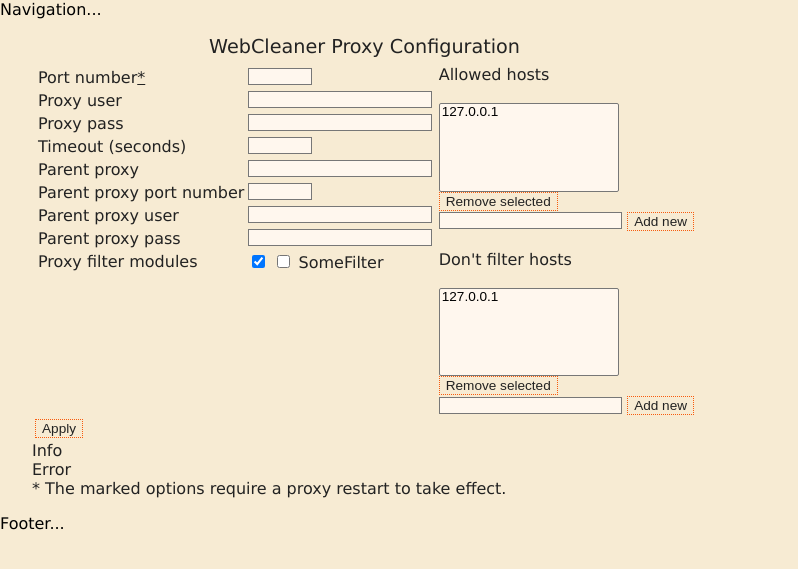
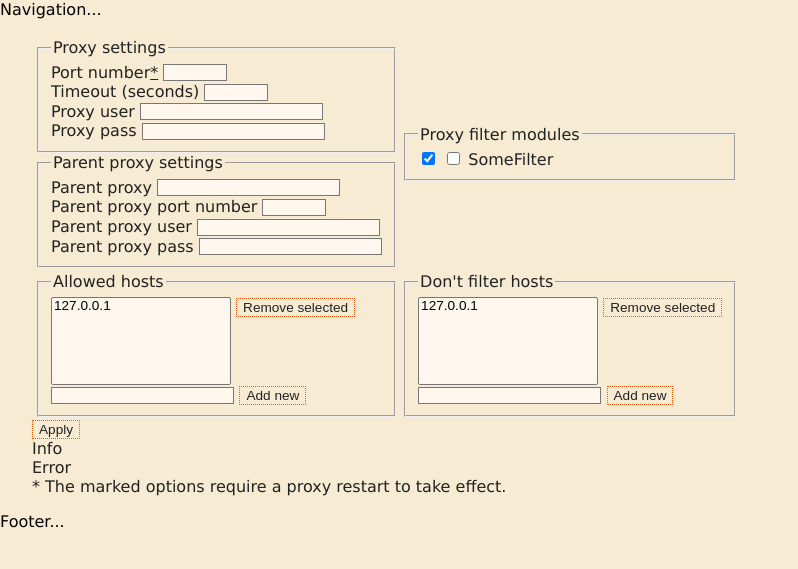
Before and after one commit to HomeRad/TorCleaner, a Python web app: template templates/classic/config.html in a window 1280 px wide. Shown: the top 569 px of the page, without its empty margins (0-798 px from the left). Run offline with Jinja, Linux system fonts and the light colour scheme; the template is opened without the code that fills it, so the values that code supplies are empty.

Commit message:
accessibility improvements
git-svn-id: https://webcleaner.svn.sourceforge.net/svnroot/webcleaner/trunk/webcleaner2@1711 e058641e-7c0d-0410-ba67-d7ca6cf85b4a

```diff
--- a/templates/classic/blocked.html
+++ b/templates/classic/blocked.html
@@ -1,4 +1,6 @@
 <!DOCTYPE HTML PUBLIC "-//W3C//DTD HTML 4.01 Transitional//EN" "http://www.w3.org/TR/html4/loose.dtd">
 <html lang="en" tal:attributes="lang lang">
-<head><title tal:content="title">Blocked by WebCleaner</title></head>
+<head>
+<meta http-equiv="Content-Type" content="text/html; charset=ISO-8859-1">
+<title tal:content="title">Blocked by WebCleaner</title></head>
 <body bgcolor="#ffffff"></body></html>
--- a/templates/classic/config.html
+++ b/templates/classic/config.html
@@ -1,7 +1,8 @@
 <!DOCTYPE HTML PUBLIC "-//W3C//DTD HTML 4.01 Transitional//EN" "http://www.w3.org/TR/html4/loose.dtd">
 <html lang="en" tal:attributes="lang lang">
 <head>
-<link href="wc.css" type="text/css" rel="Stylesheet">
+<meta http-equiv="Content-Type" content="text/html; charset=ISO-8859-1">
+<link href="wc.css" type="text/css" rel="stylesheet">
 <link href="/" rel="home" title="Home">
 <title tal:content="title">WebCleaner Proxy Configuration</title>
 </head>
@@ -12,118 +13,101 @@
 
 <div class="content" id="main">
 <form action="config.html" method="POST">
+
 <table>
 <tr>
-<td colspan="2">
-<caption><big><span tal:replace="title">WebCleaner Proxy Configuration</span>
-</big><caption>
+<td>
+<fieldset>
+<legend tal:content="t_proxy_settings">Proxy settings</legend>
+<label for="port" tal:content="t_port" tal:attributes="title tt_port"
+ >Port number</label><a href="#restart">*</a>
+<input class="number" type="text" name="port" id="port" maxlength="5"
+ tal:attributes="value string:${config/port}">
+<br>
+<label for="timeout" tal:content="t_timeout"
+ tal:attributes="title tt_timeout">Timeout (seconds)</label>
+<input class="number" type="text" name="timeout" id="timeout" value=""
+ maxlength="5" tal:attributes="value string:${config/timeout}">
+<br>
+<label for="proxyuser" tal:content="t_proxyuser"
+ tal:attributes="title tt_proxyuser">Proxy user</label>
+<input class="text" type="text" name="proxyuser" id="proxyuser"
+ tal:attributes="value config/proxyuser">
+<br>
+<label for="proxypass" tal:content="t_proxypass"
+ tal:attributes="title tt_proxypass">Proxy pass</label>
+<input class="text" type="password" name="proxypass" id="proxypass" value="">
+</fieldset>
+
+<fieldset>
+<legend tal:content="t_parentproxy_settings">Parent proxy settings</legend>
+<label for="parentproxy" tal:content="t_parentproxy">Parent proxy</label>
+<input class="text" type="text" name="parentproxy" id="parentproxy"
+ tal:attributes="value config/parentproxy">
+<br>
+<label for="parentproxyport" tal:content="t_parentproxyport"
+ tal:attributes="title tt_parentproxyport">Parent proxy port number</label>
+<input class="number" type="text" name="parentproxyport" id="parentproxyport"
+ maxlength="5" tal:attributes="value string:${config/parentproxyport}">
+<br>
+<label for="parentproxyuser" tal:content="t_parentproxyuser"
+ tal:attributes="title tt_parentproxyuser">Parent proxy user</label>
+<input class="text" type="text" name="parentproxyuser" id="parentproxyuser"
+ tal:attributes="value config/parentproxyuser">
+<br>
+<label for="parentproxypass" tal:content="t_parentproxypass"
+ tal:attributes="title tt_parentproxypass">Parent proxy pass</label>
+<input class="text" type="password" name="parentproxypass"
+ id="parentproxypass" value="">
+</fieldset>
 </td>
-</tr>
-<tr valign="top">
-<td><table>
-<tr valign="top">
-<td><span tal:replace="port">Port number</span><a href="#restart">*</a></td>
 <td>
-  <input class="number" type="text" name="port" maxlength="5"
-   tal:attributes="value config/strport">
-</td>
-</tr>
-<tr valign="top">
-<td><span tal:replace="proxyuser">Proxy user</span></td>
-<td>
-  <input class="text" type="text" name="proxyuser"
-   tal:attributes="value config/proxyuser">
-</td>
-</tr>
-<tr valign="top">
-<td><span tal:replace="proxypass">Proxy pass</span></td>
-<td>
-  <input class="text" type="password" name="proxypass" value="">
-</td>
-</tr>
-<tr valign="top">
-<td><span tal:replace="timeout">Timeout (seconds)</span></td>
-<td>
-  <input class="number" type="text" name="timeout" value="" maxlength="5"
-   tal:attributes="value config/strtimeout">
-</td>
-</tr>
-<tr valign="top">
-<td><span tal:replace="parentproxy">Parent proxy</span></td>
-<td>
-  <input class="text" type="text" name="parentproxy"
-   tal:attributes="value config/parentproxy">
-</td>
-</tr>
-<tr valign="top">
-<td><span tal:replace="parentproxyport">Parent proxy port number</span></td>
-<td>
-  <input class="number" type="text" name="parentproxyport" maxlength="5"
-   tal:attributes="value config/strparentproxyport">
-</td>
-</tr>
-<tr valign="top">
-<td><span tal:replace="parentproxyuser">Parent proxy user</span></td>
-<td>
-  <input class="text" type="text" name="parentproxyuser"
-   tal:attributes="value config/parentproxyuser">
-</td>
-</tr>
-<tr valign="top">
-<td><span tal:replace="parentproxypass">Parent proxy pass</span></td>
-<td>
-  <input class="text" type="password" name="parentproxypass" value="">
-</td>
-</tr>
-<tr valign="top">
-<td><span tal:replace="proxyfiltermodules">Proxy filter modules</span></td>
-<td>
+<fieldset>
+<legend tal:content="t_proxyfiltermodules">Proxy filter modules</legend>
 <div tal:repeat="module filtermodules">
   <input tal:condition="config/filterdict/?module" type="checkbox" checked tal:attributes="value module;name string:filter${module}">
   <input tal:condition="not:config/filterdict/?module" type="checkbox" tal:attributes="value module;name string:filter${module}">
   <span tal:replace="module">SomeFilter</span>
 </div>
+</fieldset>
 </td>
-</table></td>
+</tr>
+<tr>
 <td>
-<div tal:replace="allowedhosts">Allowed hosts</div>
-<br>
-<select name="allowedhosts" multiple size="5">
+<fieldset>
+<legend tal:content="t_allowedhosts">Allowed hosts</legend>
+<select name="allowedhosts" id="allowedhosts" multiple size="5">
 <option tal:repeat="host config/allowedhostlist" tal:attributes="value host">
 <span tal:replace="host">127.0.0.1</span>
 </option>
 </select>
-<br>
 <input type="submit" name="delallowed" value="Remove selected" class="submit"
- tal:attributes="value remove">
+ tal:attributes="value t_remove">
 <br>
 <input class="text" type="text" name="newallowed" value="">
 <input type="submit" name="addallowed" value="Add new" class="submit"
- tal:attributes="value add">
-<br><br>
-
-<div tal:replace="nofilterhosts">Don't filter hosts</div>
-<br>
-<select name="nofilterhosts" size="5" multiple>
+ tal:attributes="value t_add">
+</fieldset>
+</td>
+<td>
+<fieldset>
+<legend tal:content="t_nofilterhosts">Don't filter hosts</legend>
+<select name="nofilterhosts" id="nofilterhosts" size="5" multiple>
 <option tal:repeat="host config/nofilterhostlist" tal:attributes="value host"
- tal:content="host">127.0.0.1</option>
+ tal:content="t_host">127.0.0.1</option>
 </select>
-<br>
 <input type="submit" name="delnofilter" value="Remove selected" class="submit"
- tal:attributes="value remove">
+ tal:attributes="value t_remove">
 <br>
 <input class="text" type="text" name="newnofilter" value="">
 <input type="submit" name="addnofilter" value="Add new" class="submit"
- tal:attributes="value add">
-</td>
-</tr>
-<tr>
-<td colspan="2">
-<input type="submit" value="Apply" class="submit"
- tal:attributes="value configapply">
+ tal:attributes="value t_add">
+</fieldset>
 </td>
 </tr>
 </table>
+<input type="submit" value="Apply" class="submit"
+ tal:attributes="value t_configapply">
 </form>
 
 <div tal:repeat="item info">
--- a/templates/classic/error.html
+++ b/templates/classic/error.html
@@ -1,6 +1,7 @@
 <!DOCTYPE HTML PUBLIC "-//W3C//DTD HTML 4.01 Transitional//EN" "http://www.w3.org/TR/html4/loose.dtd">
 <html lang="en" tal:attributes="lang lang">
 <head>
+<meta http-equiv="Content-Type" content="text/html; charset=ISO-8859-1">
 <title tal:content="title">WebCleaner Error</title>
 </head>
 <body bgcolor="#ffffff">
--- a/templates/classic/filterconfig.html
+++ b/templates/classic/filterconfig.html
@@ -1,6 +1,7 @@
 <!DOCTYPE HTML PUBLIC "-//W3C//DTD HTML 4.01 Transitional//EN" "http://www.w3.org/TR/html4/loose.dtd">
 <html lang="en" tal:attributes="lang lang">
 <head>
+<meta http-equiv="Content-Type" content="text/html; charset=ISO-8859-1">
 <link href="wc.css" type="text/css" rel="Stylesheet">
 <title tal:content="t_title">WebCleaner Filter Configuration</title>
 </head>
--- a/templates/classic/index.html
+++ b/templates/classic/index.html
@@ -1,6 +1,7 @@
 <!DOCTYPE HTML PUBLIC "-//W3C//DTD HTML 4.01 Transitional//EN" "http://www.w3.org/TR/html4/loose.dtd">
 <html lang="en" tal:attributes="lang lang">
 <head>
+<meta http-equiv="Content-Type" content="text/html; charset=ISO-8859-1">
 <link href="wc.css" type="text/css" rel="Stylesheet">
 <title tal:content="title">WebCleaner</title>
 </head>
--- a/templates/classic/macros/standard.html
+++ b/templates/classic/macros/standard.html
@@ -31,6 +31,9 @@
 <!-- footer -->
 <div class="footer" metal:define-macro="footer">
 <span tal:replace="footer">Generated by WebCleaner v2.x</span>
+<a href="/accessibility.html" title="accessibility features of this site"
+ tal:content="t_accessibility" tal:attributes="title tt_accessibility"
+ accesskey="0">Accessibility statement</a>
 </div>
 
 </body>
--- a/templates/classic/wc.css
+++ b/templates/classic/wc.css
@@ -19,6 +19,10 @@
 
 img {
   border: 0;
+}
+
+acronym {
+    border-bottom: 1px dotted black;
 }
 
 a {
@@ -79,6 +83,10 @@
 form {
     border: none;
     margin: 0;
+}
+
+.floating {
+    float: left;
 }
 
 input.text {
--- a/wc/webgui/context/filterconfig_html.py
+++ b/wc/webgui/context/filterconfig_html.py
@@ -10,6 +10,8 @@
 
 # t_* variables are translated texts
 title = i18n._("%s filter rule configuration") % AppName
+t_accessibility = i18n._("Accessibility statement")
+tt_accessibility = i18n._("accessibility features of these pages")
 t_skip_to_main = i18n._("Skip to main content")
 t_webcleaner = AppName
 t_proxyconf = i18n._("Proxy configuration")
--- a/wc/webgui/context/index_html.py
+++ b/wc/webgui/context/index_html.py
@@ -2,6 +2,8 @@
 from wc import i18n, AppName
 
 title = i18n._("%s web interface main page") % AppName
+t_accessibility = i18n._("Accessibility statement")
+tt_accessibility = i18n._("accessibility features of these pages")
 t_skip_to_main = i18n._("Skip to main content")
 t_webcleaner = AppName
 t_proxyconf = i18n._("Proxy configuration")
```
Also changed, not shown: wc/webgui/context/config_html.py (+29 -17 lines).
